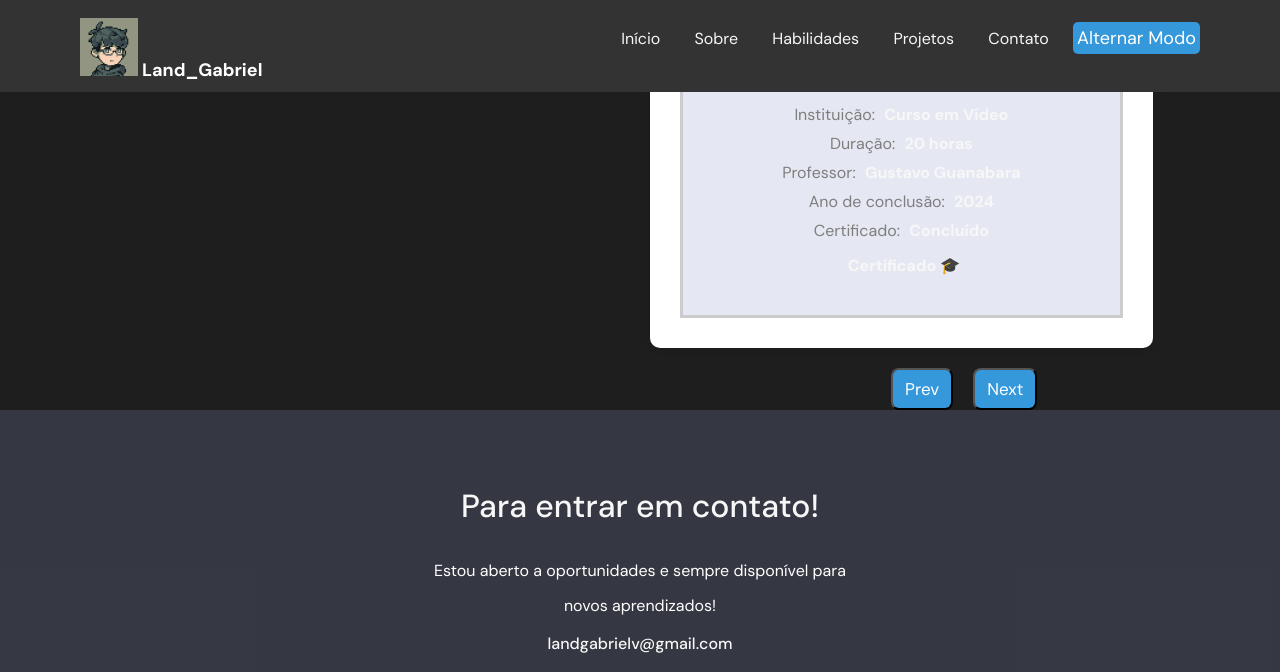
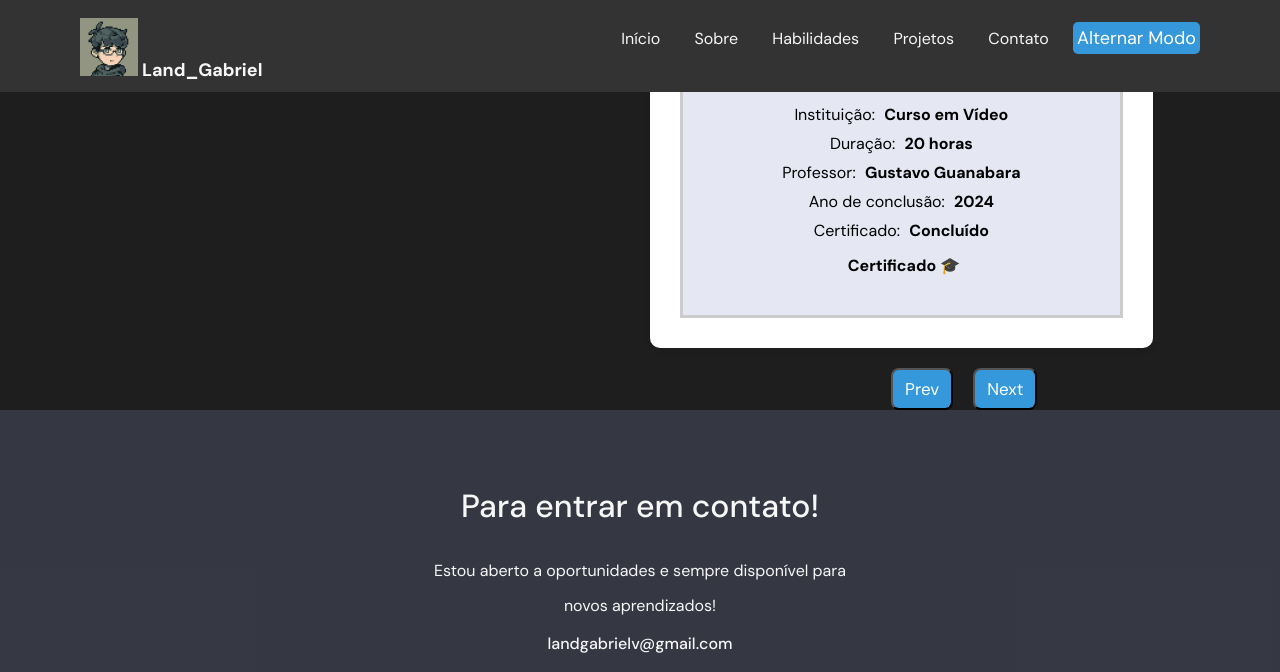
Before and after one commit to LandGabriel/portf-land, a plain HTML site: page index.html in a window 1280 px wide. Both pictures are taken after a click on the button "Prev". Shown: the part 4768-5440 px from the top of the page. Drawn offline with Linux system fonts and the light colour scheme; a script that the page names is missing.

Commit message:
Update estilo-claro.css

```diff
--- a/estilo-claro.css
+++ b/estilo-claro.css
@@ -29,7 +29,7 @@ body {
     background-color:#1E1E1E ;
     color: #f7f7f7;
   }
-  h1,h2,h3,h4, p {
+  h1,h2,h3,h4, {
     color: white;
   }
   .secondary-title{
@@ -43,7 +43,10 @@ body {
     background-color: #8b96c538;
   }
   .courses-details .value{
-    color: #f7f7f7;
+    color: #000;
+  }
+ .courses-details .label{
+    color: #000;
   }
   .course-item {
 
```
